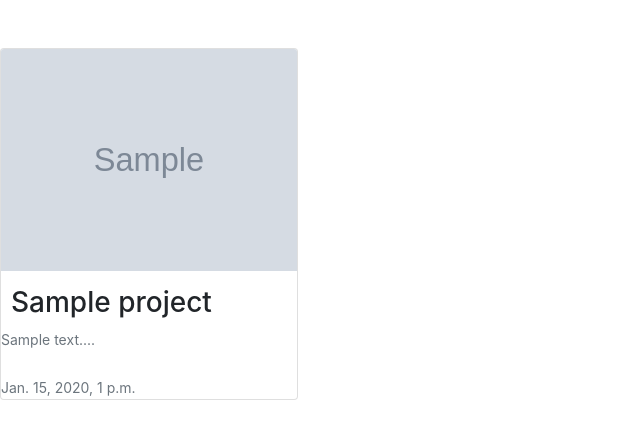
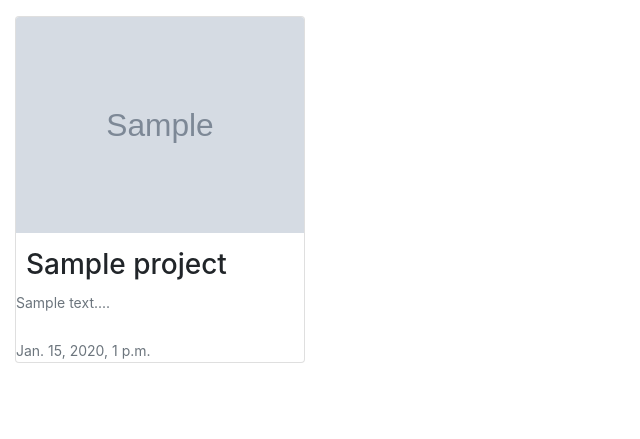
Before and after one commit to Kirugik/project-rating, a Django app: page / in a window 1280 px wide. Shown: the part 56-495 px from the top of the page, without its empty margins (0-640 px from the left). Run offline with Django 4.2, Linux system fonts and the light colour scheme; tables that the repository leaves empty hold one stand-in row (values such as "Sample post"); grey boxes marked "Sample" are stand-in pictures; some libraries are stand-ins or nearby versions.

Commit message:
Style: Add styles to home page

```diff
--- a/rater/templates/rater/index.html
+++ b/rater/templates/rater/index.html
@@ -4,13 +4,12 @@
 
 
 {% block content %}
-<div class="mt-5">
-
-
+<div class="container-fluid mt-3">
     <div class="row">
 
         {% for project in projects %}
         <div class="col-md-3">
+
             <div class="card">
                 <img src="{{project.project_image.url}}" class="card-img-top img-fluid" alt="{{project.project_name}}">
                 <div>
@@ -22,7 +21,7 @@
         </div>
         {% endfor %}
 
+
     </div>
 </div>
-
 {% endblock %}
```
Also changed, not shown: media/projects/quotes.jpg (added).
